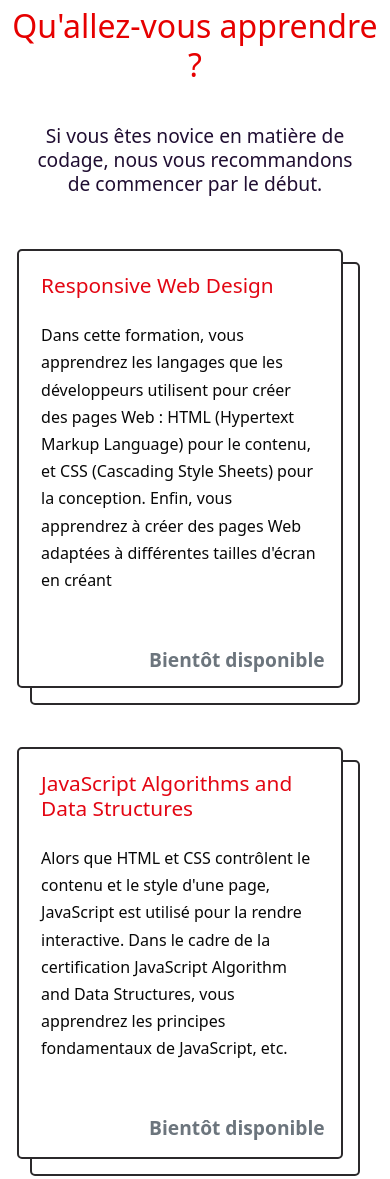
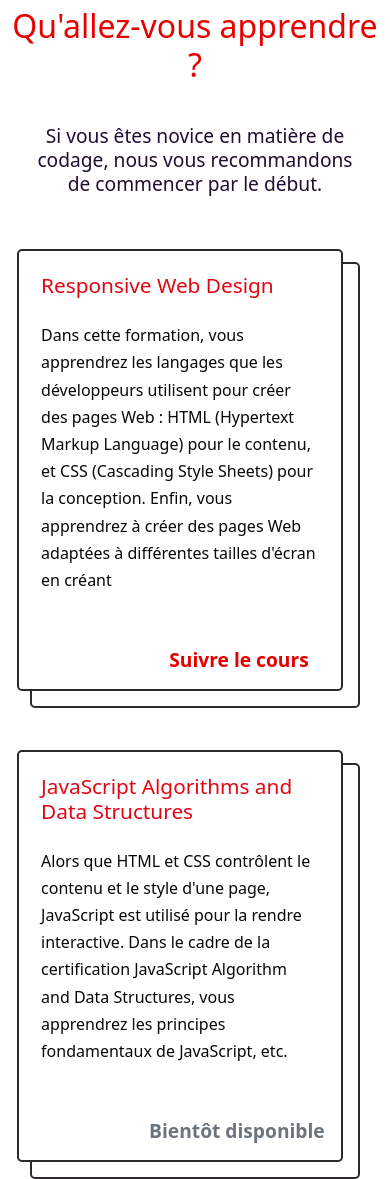
Before and after one commit to ExcaliburSims/landing, a React (Create React App) app: page / in a window 390 px wide. Built offline with nearby package versions, Linux system fonts and the light colour scheme.

Commit message:
fix responsive 4k screen

```diff
--- a/src/components/Card-formation.css
+++ b/src/components/Card-formation.css
@@ -31,21 +31,65 @@
   color: #e60000;
   font-size: 1.25rem;
   line-height: 1.5rem;
+  text-decoration: none;
 }
-
+.card-link:hover {
+  color: #e60000;
+  text-decoration: underline;
+}
 /* Responsive */
 
 @media screen and (min-width: 2560px) {
   .overlay {
-    height: 60%;
+    height: 85%;
     width: 45%;
     margin: 2%;
+  }
+  .square {
+    padding: 4rem !important;
+  }
+  .card-title {
+    font-size: 4rem;
+  }
+  .card-text {
+    font-size: 2.13rem;
+    line-height: 2.7rem;
+    text-align: left;
+  }
+  .card-link {
+    font-size: 2rem;
+    line-height: 1.8rem;
+  }
+  .link-container {
+    padding-bottom: 2rem !important;
+  }
+}
+
+@media screen and (max-width: 1440px) {
+  .overlay {
+    height: 75%;
+    width: 45%;
+    margin: 2%;
+  }
+  .square {
+    padding: 3rem !important;
+  }
+}
+
+@media screen and (max-width: 1024px) {
+  .overlay {
+    height: 90%;
+    width: 45%;
+    margin: 2%;
+  }
+  .square {
+    padding: 3rem !important;
   }
 }
 
 @media screen and (max-width: 768px) {
   .overlay {
-    height: 70%;
+    height: 80%;
     width: 90%;
     margin-top: 5% !important;
   }
@@ -94,7 +138,22 @@
     padding-bottom: 10px !important;
     font-weight: 600;
   }
+  .play {
+    display: none;
+  }
   .link-container {
     padding-top: 0 !important;
   }
 }
+@media screen and (max-width: 320px) {
+  .overlay {
+    width: 95%;
+    margin-bottom: 10%;
+  }
+  .square {
+    padding: 1rem !important;
+  }
+  .card-content {
+    padding: 0% !important;
+  }
+}
--- a/src/components/Card-formation.tsx
+++ b/src/components/Card-formation.tsx
@@ -1,8 +1,12 @@
 import "./Card-formation.css";
 import PlayIcon from "./assets/svg/play.svg";
 
-const Card = (props: any) => {
-  const linked = false;
+const Card = (props: {
+  icon: string;
+  title: string;
+  paragraph: string;
+  link: boolean;
+}) => {
   return (
     <div className="overlay">
       <div className="square ">
@@ -16,9 +20,11 @@ const Card = (props: any) => {
           </div>
         </div>
         <div className="text-end pt-5 link-container">
-          {linked !== false ? (
+          {props.link === true ? (
             <>
-              <span className="card-link pe-3">Suivre le cours</span>
+              <a href="#" className="card-link pe-3">
+                Suivre le cours
+              </a>
               <img src={PlayIcon} alt="Laptop icon" className="play" />
             </>
           ) : (
--- a/src/components/Section-formation.tsx
+++ b/src/components/Section-formation.tsx
@@ -25,8 +25,18 @@ const Section = () => {
           </p>
         </div>
         <div className="h-75 card-container">
-          <Card icon={LaptopIcon} title={title1} paragraph={paragraph1} />
-          <Card icon={AlgoIcon} title={title2} paragraph={paragraph2} />
+          <Card
+            icon={LaptopIcon}
+            title={title1}
+            paragraph={paragraph1}
+            link={true}
+          />
+          <Card
+            icon={AlgoIcon}
+            title={title2}
+            paragraph={paragraph2}
+            link={false}
+          />
         </div>
       </div>
       <img src={Starbottom} alt="stars" className="stars-bottom" />
```
